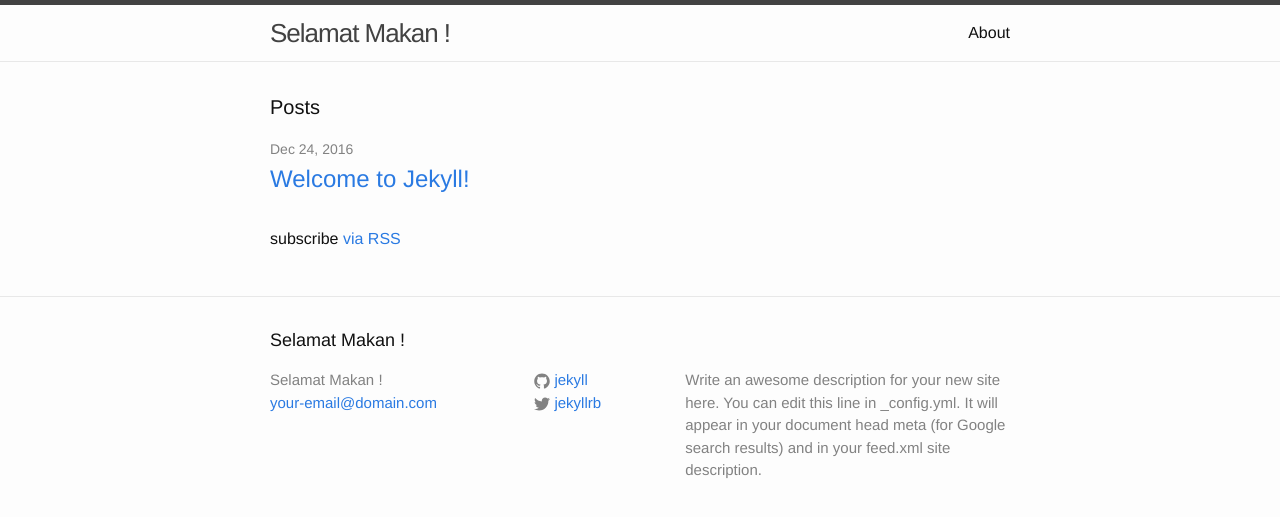
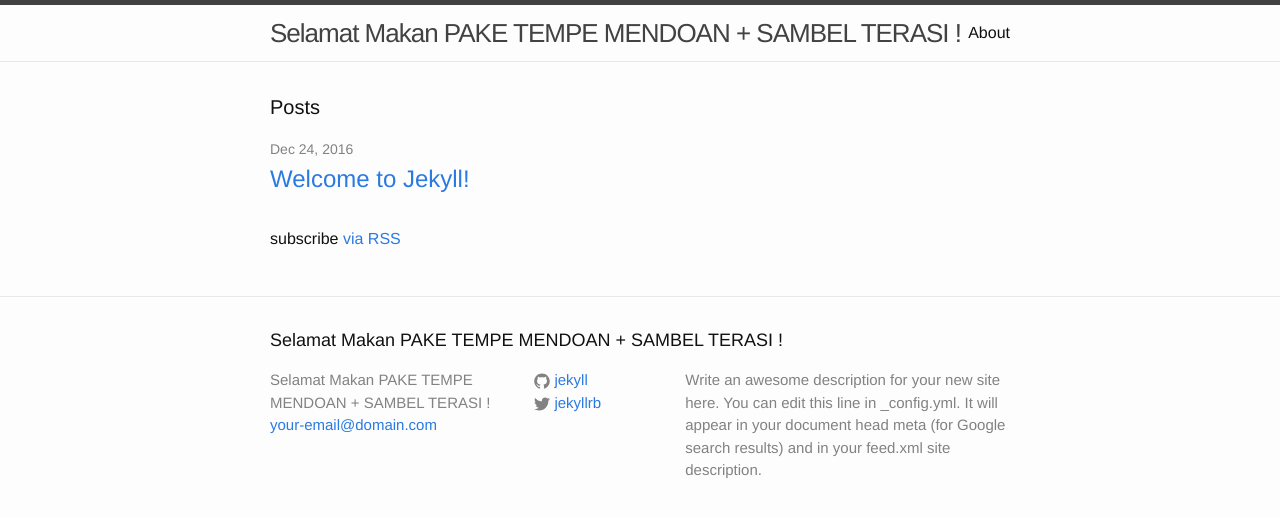
Before and after one commit to lakonte/aryoseto.github.io, a Jekyll site: the page built from index.html, in a window 1280 px wide. Shown: the top 517 px of the page. Built offline with Jekyll 4.4.1, drawn with Linux system fonts in a browser that asks for light colours.

Commit message:
Update _config.yml
tambahin judul "PAKE TEMPE MENDOAN + SAMBEL TERASI"

```diff
--- a/_config.yml
+++ b/_config.yml
@@ -6,7 +6,7 @@
 # 'jekyll serve'. If you change this file, please restart the server process.
 
 # Site settings
-title: Selamat Makan !
+title: Selamat Makan PAKE TEMPE MENDOAN + SAMBEL TERASI !
 email: your-email@domain.com
 description: > # this means to ignore newlines until "baseurl:"
   Write an awesome description for your new site here. You can edit this
```
